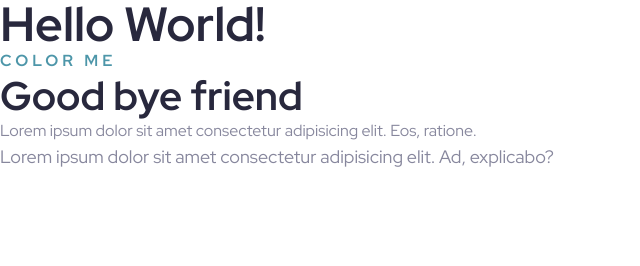
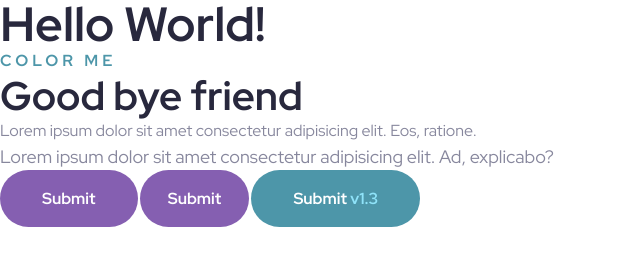
Before and after one commit to Prince-Huzaifa-Mohammed/Meet-Landing-Page, a plain HTML site: page index.html in a window 1280 px wide. Shown: the whole page, without its empty margins (0-640 px from the left). Drawn offline with Linux system fonts and the light colour scheme.

Commit message:
Implemented the button component

```diff
--- a/css/styles.css
+++ b/css/styles.css
@@ -86,3 +86,58 @@ footer p {
         font-size: 1.8rem;
     }
 }
+
+/* TEXT */
+/* Text */
+.text-light-blue {
+    color: var(--color-light-blue);
+}
+
+.text-accent-light {
+    color: var(--color-accent-text);
+}
+
+.text--center {
+    text-align: center;
+}
+
+/* -------------------------- */
+/* COMPONENTS */
+/* -------------------------- */
+
+/* Buttons */
+.btn {
+    border-radius: 50px;
+    border: 0;
+    cursor: pointer;
+    font-family: inherit;
+    font-size: 1.6rem;
+    font-weight: bold;
+    white-space: nowrap;
+    transition: background-color 0.2s;
+    padding: 1.8rem 2.8rem;
+}
+
+.btn--primary {
+    background-color: var(--color-primary);
+    color: var(--color-white);
+}
+
+.btn--primary:hover,
+.btn--primary:active {
+    background-color: var(--color-primary-light);
+}
+
+.btn--accent {
+    background-color: var(--color-accent);
+    color: var(--color-white);
+}
+
+.btn--accent:hover,
+.btn--accent:active {
+    background-color: var(--color-accent-light);
+}
+
+.btn--long {
+    padding: 1.8rem 4.2rem;
+}
--- a/index.html
+++ b/index.html
@@ -31,5 +31,10 @@
                 explicabo?
             </p>
         </footer>
+        <button class="btn btn--accent btn--long">Submit</button>
+        <button class="btn btn--accent">Submit</button>
+        <button class="btn btn--primary btn--long">
+            Submit <span class="text-light-blue">v1.3</span>
+        </button>
     </body>
 </html>
```
